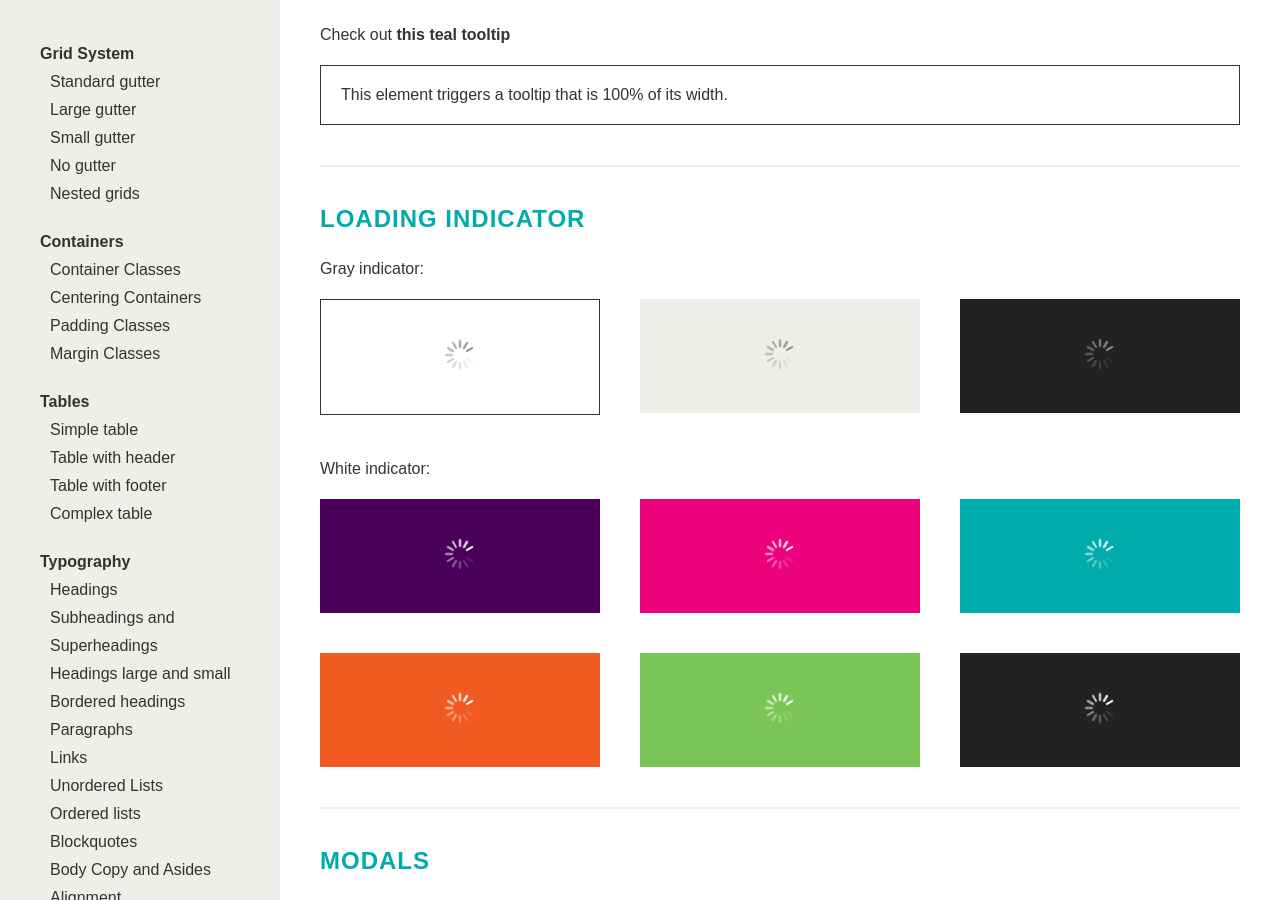
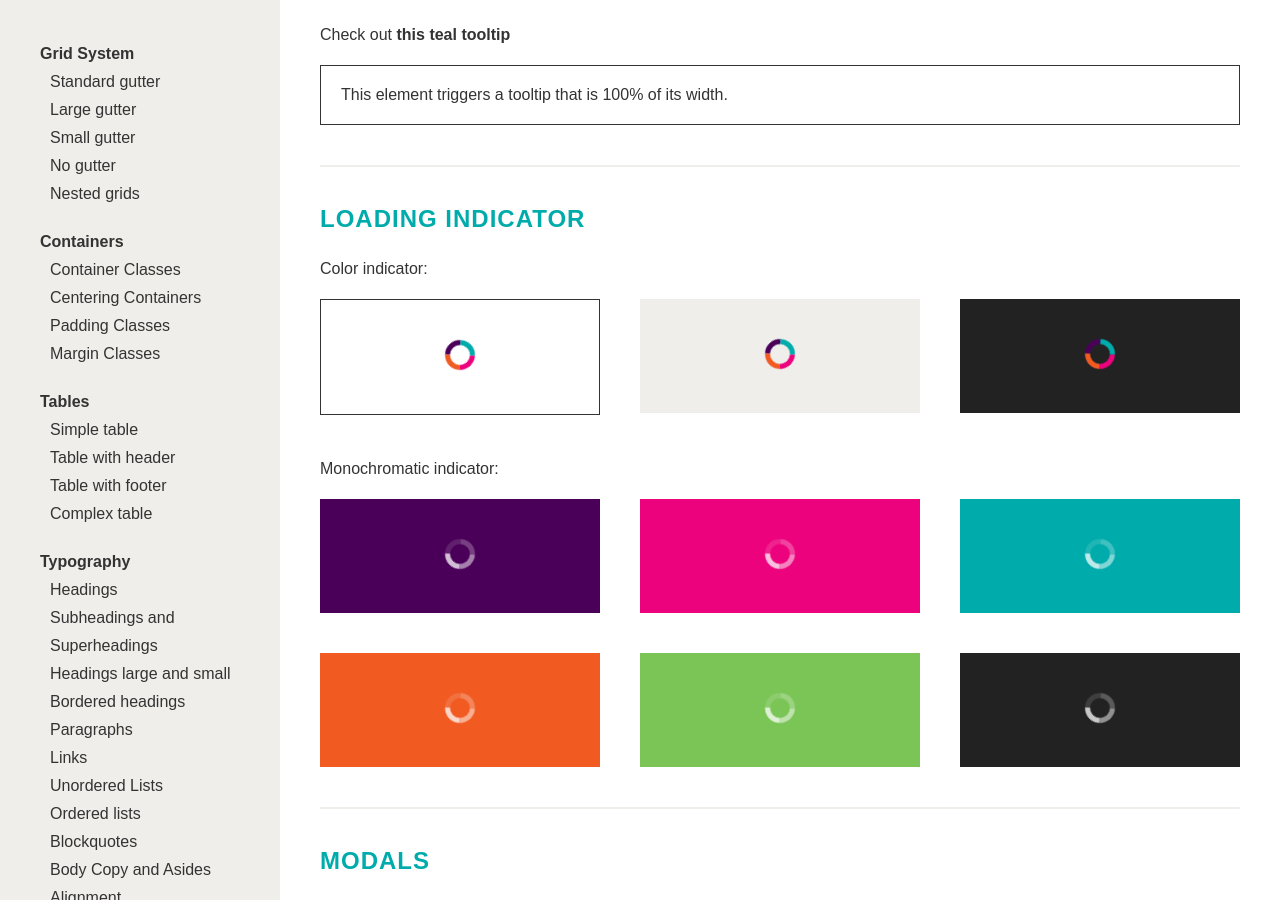
Before and after one commit to OpportunityIntl/Weavr, a Jekyll site: the page built from kitchensink/index.html, in a window 1280 px wide and 900 px high, scrolled down 29364 px. Built offline with Jekyll 4.4.1, drawn with Linux system fonts in a browser that asks for light colours; nearby versions of some CDN libraries; some web fonts are replaced; Markdown is read by kramdown in place of the engine named in the settings; comment, search, counter and statistics services are not loaded.

Commit message:
Update Weavr for new loading indicators

```diff
--- a/dist/weavr/OI.weavr.css
+++ b/dist/weavr/OI.weavr.css
@@ -269,43 +269,56 @@ button.reset {
   font-size: 1em;
 }
 
-.loading-indicator {
+.loading-indicator:before {
+  content: '';
   display: inline-block;
+  box-sizing: border-box;
   width: 30px;
   height: 30px;
-  background-image: url("images/loading-indicator.png");
-  background-repeat: no-repeat;
-  background-position: center;
-  background-size: 30px;
-  -webkit-animation: loading-spinner 1s steps(12, end) infinite;
-          animation: loading-spinner 1s steps(12, end) infinite;
-}
-.loading-indicator.white {
-  background-image: url("images/loading-indicator-white.png");
-}
-
-.brand-purple-bg.loading-indicator,
-.brand-purple-bg .loading-indicator,
-.brand-pink-bg.loading-indicator,
-.brand-pink-bg .loading-indicator,
-.brand-orange-bg.loading-indicator,
-.brand-orange-bg .loading-indicator,
-.brand-green-bg.loading-indicator,
-.brand-green-bg .loading-indicator,
-.brand-teal-bg.loading-indicator,
-.brand-teal-bg .loading-indicator {
-  background-image: url("images/loading-indicator-white.png");
-}
-
-@-webkit-keyframes loading-spinner {
-  to {
+  border-radius: 100%;
+  border-top: solid 5px #4a0059;
+  border-right: solid 5px #00abab;
+  border-bottom: solid 5px #ed027e;
+  border-left: solid 5px #f15b22;
+  -webkit-transform: translateZ(0);
+          transform: translateZ(0);
+  -webkit-animation: spin 1.25s infinite ease-in-out;
+          animation: spin 1.25s infinite ease-in-out;
+}
+.loading-indicator.large:before {
+  height: 40px;
+  width: 40px;
+}
+.loading-indicator.small:before {
+  height: 20px;
+  width: 20px;
+}
+
+[class*='brand-'][class*='-bg']:not(.brand-offwhite-bg):not(.brand-darkgray-bg) .loading-indicator:before,
+.loading-indicator.monochromatic:before {
+  border-top-color: rgba(255, 255, 255, 0.125);
+  border-right-color: rgba(255, 255, 255, 0.25);
+  border-bottom-color: rgba(255, 255, 255, 0.5);
+  border-left-color: rgba(255, 255, 255, 0.75);
+}
+
+@-webkit-keyframes spin {
+  0% {
+    -webkit-transform: rotate(0deg);
+            transform: rotate(0deg);
+  }
+  100% {
     -webkit-transform: rotate(360deg);
             transform: rotate(360deg);
   }
 }
 
-@keyframes loading-spinner {
-  to {
+@keyframes spin {
+  0% {
+    -webkit-transform: rotate(0deg);
+            transform: rotate(0deg);
+  }
+  100% {
     -webkit-transform: rotate(360deg);
             transform: rotate(360deg);
   }
@@ -3192,26 +3205,6 @@ button.btn {
 @media (min-width: 1260px) {
   /* desktop */
 }
-@media (-webkit-min-device-pixel-ratio: 2), (min-resolution: 192dpi) {
-  .loading-indicator {
-    background-image: url("images/loading-indicator-2x.png");
-  }
-  .loading-indicator.white {
-    background-image: url("images/loading-indicator-white-2x.png");
-  }
-  .brand-purple-bg.loading-indicator,
-  .brand-purple-bg .loading-indicator,
-  .brand-pink-bg.loading-indicator,
-  .brand-pink-bg .loading-indicator,
-  .brand-orange-bg.loading-indicator,
-  .brand-orange-bg .loading-indicator,
-  .brand-green-bg.loading-indicator,
-  .brand-green-bg .loading-indicator,
-  .brand-teal-bg.loading-indicator,
-  .brand-teal-bg .loading-indicator {
-    background-image: url("images/loading-indicator-white-2x.png");
-  }
-}
 @media only screen and (-webkit-min-device-pixel-ratio: 2), only screen and (min-resolution: 192dpi) {
   .oi-logo {
     background-image: url("images/logo-onwhite-sprite-2x.png");
--- a/kitchensink/index.html
+++ b/kitchensink/index.html
@@ -2939,7 +2939,7 @@ layout: 'kitchensink'
 
     <section id="loading-indicator">
       <h2 class="brand-teal">Loading Indicator</h2>
-      <p>Gray indicator:</p>
+      <p>Color indicator:</p>
       <div class="row large-gutter">
         <div class="col col-4 t-col-4 m-col-4">
           <div class="bordered padding-2x align-center">
@@ -2958,38 +2958,38 @@ layout: 'kitchensink'
         </div>
       </div>
 
-      <p>White indicator:</p>
+      <p>Monochromatic indicator:</p>
       <div class="row large-gutter">
         <div class="col col-4 t-col-4 m-col-4">
           <div class="brand-purple-bg padding-2x align-center">
-            <div class="loading-indicator white"></div>
+            <div class="loading-indicator"></div>
           </div>
         </div>
         <div class="col col-4 t-col-4 m-col-4">
           <div class="brand-pink-bg padding-2x align-center">
-            <div class="loading-indicator white"></div>
+            <div class="loading-indicator"></div>
           </div>
         </div>
         <div class="col col-4 t-col-4 m-col-4">
           <div class="brand-teal-bg padding-2x align-center">
-            <div class="loading-indicator white"></div>
+            <div class="loading-indicator"></div>
           </div>
         </div>
       </div>
       <div class="row large-gutter">
         <div class="col col-4 t-col-4 m-col-4">
           <div class="brand-orange-bg padding-2x align-center">
-            <div class="loading-indicator white"></div>
+            <div class="loading-indicator"></div>
           </div>
         </div>
         <div class="col col-4 t-col-4 m-col-4">
           <div class="brand-green-bg padding-2x align-center">
-            <div class="loading-indicator white"></div>
+            <div class="loading-indicator"></div>
           </div>
         </div>
         <div class="col col-4 t-col-4 m-col-4">
           <div class="brand-darkgray-bg padding-2x align-center">
-            <div class="loading-indicator white"></div>
+            <div class="loading-indicator monochromatic"></div>
           </div>
         </div>
       </div>
```
Also changed, not shown: dist/weavr/OI.redactor.css (+40 -47 lines), dist/weavr/OI.weavr.min.css, 2 other files.
